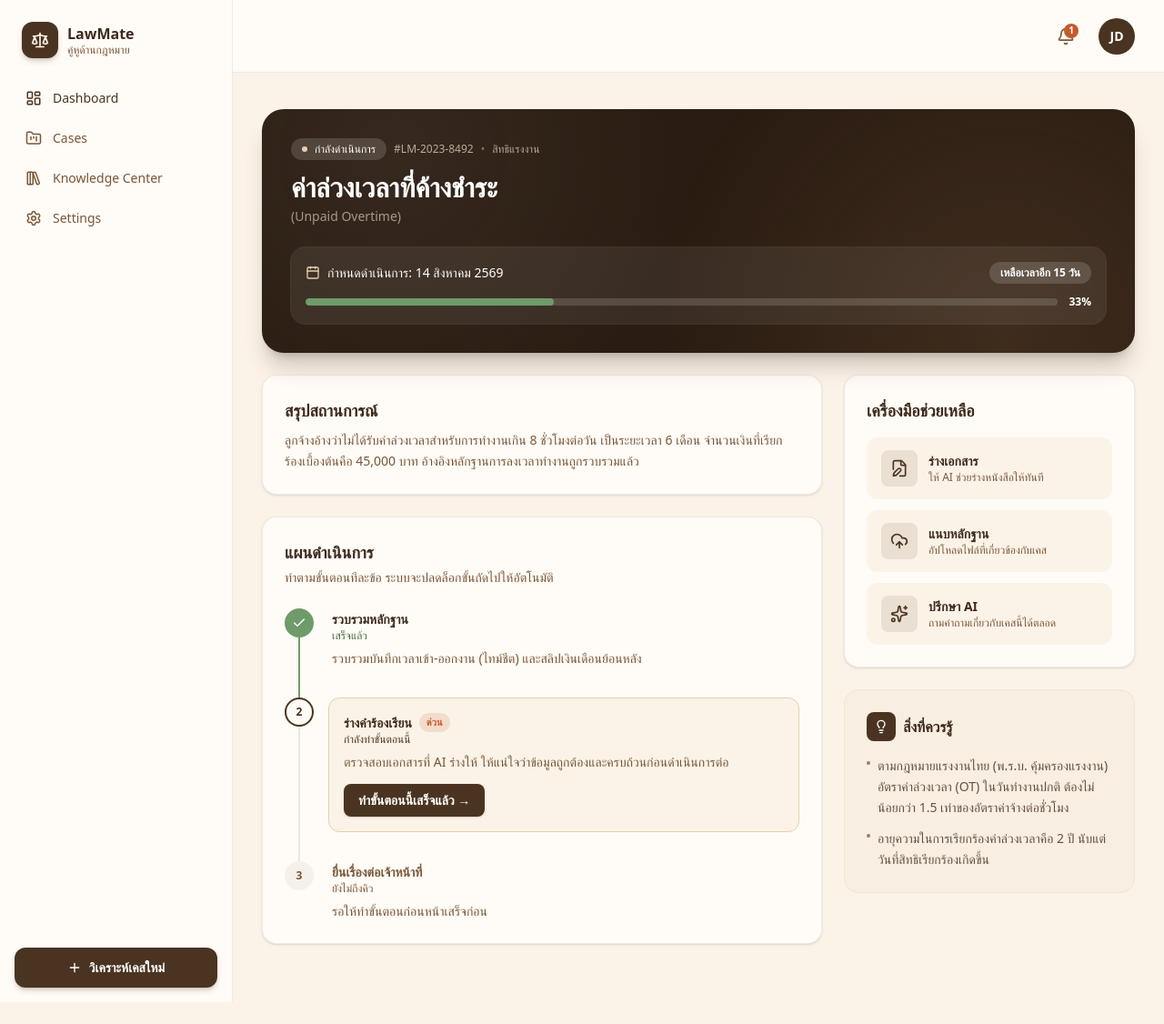
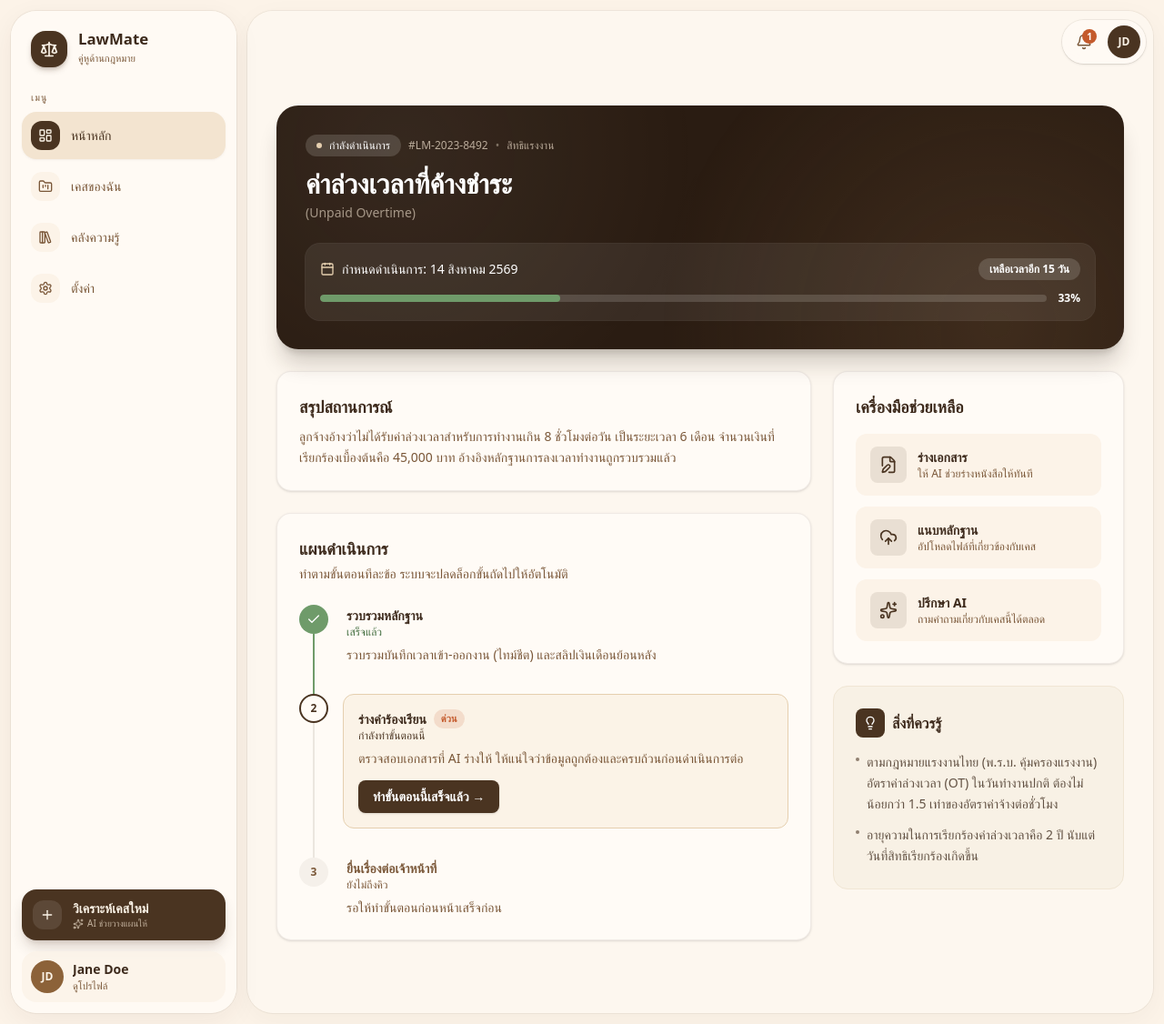
Before and after one commit to PEPSEALSEA/LawMate, a React (Vite) app in the folder web/: page /app in a window 1280 px wide. Shown: the whole page at 91% size. Before the commit the page ends 1102 px from the top, so only its background shows below. Built offline with nearby package versions, Linux system fonts and the light colour scheme.

Commit message:
Modernize desktop nav with a floating shell layout
Replace the flush bordered sidebar and heavy topbar with an inset
floating panel, Thai labels, icon pills, a richer new-case CTA, and a
compact action chip so the PC chrome feels current and inviting.

```diff
--- a/web/src/layouts/AppShell.tsx
+++ b/web/src/layouts/AppShell.tsx
@@ -8,11 +8,12 @@ export function AppShell() {
   const location = useLocation()
 
   return (
-    <div className="flex min-h-svh bg-surface">
+    <div className="min-h-svh bg-surface lg:p-3">
+      <div className="flex min-h-svh lg:min-h-[calc(100svh-1.5rem)] lg:gap-3">
         <Sidebar />
-      <div className="flex min-w-0 flex-1 flex-col">
+        <div className="flex min-w-0 flex-1 flex-col overflow-hidden lg:rounded-[1.75rem] lg:bg-panel/55 lg:shadow-[0_8px_30px_rgba(61,42,28,0.04)] lg:ring-1 lg:ring-ink/6">
           <Topbar />
-        <main className="flex-1 pb-20 lg:pb-0">
+          <main className="flex-1 overflow-y-auto pb-20 lg:pb-4">
             <AnimatePresence mode="wait">
               <motion.div
                 key={location.pathname}
@@ -26,6 +27,7 @@ export function AppShell() {
             </AnimatePresence>
           </main>
         </div>
+      </div>
       <BottomNav />
     </div>
   )
--- a/web/src/layouts/Sidebar.tsx
+++ b/web/src/layouts/Sidebar.tsx
@@ -1,41 +1,64 @@
 import { motion } from 'framer-motion'
-import { Plus, Scale } from 'lucide-react'
-import { NavLink } from 'react-router'
+import { Plus, Scale, Sparkles } from 'lucide-react'
+import { Link, NavLink } from 'react-router'
 import { sidebarNavItems } from '@/layouts/navItems'
 import { cn } from '@/lib/cn'
 import { routes } from '@/lib/routes'
+import { useProfile } from '@/state/ProfileContext'
+
+function initials(name: string) {
+  return name
+    .split(' ')
+    .map((part) => part[0])
+    .join('')
+    .slice(0, 2)
+    .toUpperCase()
+}
 
 export function Sidebar() {
+  const { profile } = useProfile()
+
   return (
-    <aside className="hidden w-64 shrink-0 flex-col border-r border-ink/8 bg-panel lg:flex">
-      <div className="flex items-center gap-2.5 px-6 py-6">
-        <span className="flex size-10 items-center justify-center rounded-xl bg-brand-700 text-brand-50 shadow-md shadow-brand-700/20">
+    <aside className="hidden w-[15.5rem] shrink-0 flex-col rounded-[1.75rem] bg-panel/90 p-3 shadow-[0_8px_30px_rgba(61,42,28,0.06)] ring-1 ring-ink/6 backdrop-blur-md lg:flex">
+      <Link to={routes.app} className="mb-4 flex items-center gap-3 rounded-2xl px-2.5 py-2.5 transition-colors hover:bg-brand-50/80">
+        <span className="flex size-10 items-center justify-center rounded-2xl bg-brand-700 text-brand-50 shadow-md shadow-brand-700/25">
           <Scale className="size-5" aria-hidden />
         </span>
-        <div>
-          <p className="font-display text-base font-bold leading-tight text-ink">LawMate</p>
-          <p className="text-xs leading-tight text-muted">คู่หูด้านกฎหมาย</p>
+        <div className="min-w-0">
+          <p className="font-display text-[1.05rem] leading-none font-bold text-ink">LawMate</p>
+          <p className="mt-1 truncate text-[11px] text-muted">คู่หูด้านกฎหมาย</p>
         </div>
+      </Link>
+
+      <div className="mb-2 px-2.5">
+        <p className="text-[10px] font-semibold tracking-[0.14em] text-muted/70 uppercase">เมนู</p>
       </div>
 
-      <nav className="flex-1 space-y-1 px-4">
+      <nav className="flex-1 space-y-1">
         {sidebarNavItems.map((item) => (
           <NavLink key={item.to} to={item.to} end={item.end} className="relative block">
             {({ isActive }) => (
               <span
                 className={cn(
-                  'relative flex items-center gap-3 rounded-xl px-3 py-2.5 text-sm font-medium transition-colors',
-                  isActive ? 'text-brand-700' : 'text-muted hover:text-ink',
+                  'relative flex items-center gap-3 rounded-2xl px-2.5 py-2.5 text-sm font-medium transition-colors',
+                  isActive ? 'text-brand-700' : 'text-muted hover:bg-brand-50/70 hover:text-ink',
                 )}
               >
                 {isActive ? (
                   <motion.span
                     layoutId="sidebar-active-pill"
-                    className="absolute inset-0 -z-10 rounded-xl bg-brand-50"
-                    transition={{ type: 'spring', stiffness: 500, damping: 38 }}
+                    className="absolute inset-0 -z-10 rounded-2xl bg-brand-100 shadow-sm shadow-brand-700/5"
+                    transition={{ type: 'spring', stiffness: 480, damping: 36 }}
                   />
                 ) : null}
-                <item.icon className="size-[18px]" aria-hidden />
+                <span
+                  className={cn(
+                    'flex size-8 items-center justify-center rounded-xl transition-colors',
+                    isActive ? 'bg-brand-700 text-brand-50' : 'bg-surface text-muted',
+                  )}
+                >
+                  <item.icon className="size-4" aria-hidden />
+                </span>
                 {item.label}
               </span>
             )}
@@ -43,16 +66,37 @@ export function Sidebar() {
         ))}
       </nav>
 
-      <div className="p-4">
-        <motion.div whileHover={{ scale: 1.02 }} whileTap={{ scale: 0.98 }}>
+      <div className="mt-3 space-y-3">
+        <motion.div whileHover={{ scale: 1.015 }} whileTap={{ scale: 0.985 }}>
           <NavLink
             to={routes.newCase}
-            className="flex w-full items-center justify-center gap-2 rounded-xl bg-brand-700 px-4 py-3 text-sm font-semibold text-white shadow-md shadow-brand-700/20 transition-colors hover:bg-brand-800"
+            className="group flex w-full items-center gap-3 overflow-hidden rounded-2xl bg-brand-700 px-3 py-3 text-sm font-semibold text-brand-50 shadow-lg shadow-brand-700/20 transition-colors hover:bg-brand-800"
           >
-            <Plus className="size-4" aria-hidden />
-            วิเคราะห์เคสใหม่
+            <span className="flex size-8 items-center justify-center rounded-xl bg-white/10">
+              <Plus className="size-4" aria-hidden />
+            </span>
+            <span className="flex-1 text-left leading-tight">
+              วิเคราะห์เคสใหม่
+              <span className="mt-0.5 flex items-center gap-1 text-[10px] font-medium text-brand-100/70">
+                <Sparkles className="size-3" aria-hidden />
+                AI ช่วยวางแผนให้
+              </span>
+            </span>
           </NavLink>
         </motion.div>
+
+        <Link
+          to={routes.profile}
+          className="flex items-center gap-2.5 rounded-2xl bg-surface/80 px-2.5 py-2.5 transition-colors hover:bg-brand-50"
+        >
+          <span className="flex size-9 items-center justify-center rounded-full bg-brand-600 text-xs font-bold text-brand-50">
+            {initials(profile.name)}
+          </span>
+          <div className="min-w-0 flex-1">
+            <p className="truncate text-sm font-semibold text-ink">{profile.name}</p>
+            <p className="truncate text-[11px] text-muted">ดูโปรไฟล์</p>
+          </div>
+        </Link>
       </div>
     </aside>
   )
--- a/web/src/layouts/Topbar.tsx
+++ b/web/src/layouts/Topbar.tsx
@@ -4,34 +4,45 @@ import { Bell, LogOut, Scale, Settings, User } from 'lucide-react'
 import { Link } from 'react-router'
 import { routes } from '@/lib/routes'
 import { useAlerts } from '@/state/AlertsContext'
+import { useProfile } from '@/state/ProfileContext'
+
+function initials(name: string) {
+  return name
+    .split(' ')
+    .map((part) => part[0])
+    .join('')
+    .slice(0, 2)
+    .toUpperCase()
+}
 
 export function Topbar() {
   const { unreadCount } = useAlerts()
+  const { profile } = useProfile()
   const [menuOpen, setMenuOpen] = useState(false)
 
   return (
-    <header className="flex h-16 items-center justify-between border-b border-ink/8 bg-panel px-4 lg:h-20 lg:justify-end lg:px-8">
+    <header className="flex h-14 items-center justify-between px-4 lg:h-16 lg:justify-end lg:px-2 lg:pt-1">
       <Link to={routes.app} className="flex items-center gap-2 font-display font-bold text-ink lg:hidden">
-        <span className="flex size-8 items-center justify-center rounded-lg bg-brand-700 text-brand-50">
+        <span className="flex size-8 items-center justify-center rounded-xl bg-brand-700 text-brand-50">
           <Scale className="size-4" aria-hidden />
         </span>
         LawMate
       </Link>
 
-      <div className="flex items-center gap-4">
+      <div className="flex items-center gap-2 rounded-full bg-panel/80 p-1.5 shadow-sm ring-1 ring-ink/6 backdrop-blur-md">
         <Link
           to={routes.alerts}
-          className="relative flex size-10 items-center justify-center rounded-full text-muted transition-colors hover:bg-surface hover:text-ink"
+          className="relative flex size-9 items-center justify-center rounded-full text-muted transition-colors hover:bg-brand-50 hover:text-ink"
           aria-label="การแจ้งเตือน"
         >
-          <Bell className="size-5" aria-hidden />
+          <Bell className="size-[18px]" aria-hidden />
           <AnimatePresence>
             {unreadCount > 0 ? (
               <motion.span
                 initial={{ scale: 0 }}
                 animate={{ scale: 1 }}
                 exit={{ scale: 0 }}
-                className="absolute top-1.5 right-1.5 flex size-4 items-center justify-center rounded-full bg-urgent text-[10px] font-bold text-white"
+                className="absolute top-1 right-1 flex size-4 items-center justify-center rounded-full bg-urgent text-[10px] font-bold text-white"
               >
                 {unreadCount}
               </motion.span>
@@ -43,11 +54,12 @@ export function Topbar() {
           <motion.button
             type="button"
             onClick={() => setMenuOpen((v) => !v)}
-            whileHover={{ scale: 1.05 }}
-            whileTap={{ scale: 0.95 }}
-            className="flex size-10 items-center justify-center rounded-full bg-brand-700 text-sm font-semibold text-white"
+            whileHover={{ scale: 1.04 }}
+            whileTap={{ scale: 0.96 }}
+            className="flex size-9 items-center justify-center rounded-full bg-brand-700 text-xs font-semibold text-brand-50"
+            aria-label="เมนูผู้ใช้"
           >
-            JD
+            {initials(profile.name)}
           </motion.button>
 
           <AnimatePresence>
@@ -59,8 +71,12 @@ export function Topbar() {
                   animate={{ opacity: 1, y: 0, scale: 1 }}
                   exit={{ opacity: 0, y: -6, scale: 0.97 }}
                   transition={{ duration: 0.15 }}
-                  className="absolute right-0 z-20 mt-2 w-48 overflow-hidden rounded-xl border border-ink/8 bg-panel py-1.5 shadow-xl shadow-brand-900/10"
+                  className="absolute right-0 z-20 mt-2 w-52 overflow-hidden rounded-2xl border border-ink/8 bg-panel py-1.5 shadow-xl shadow-brand-900/10"
                 >
+                  <div className="border-b border-ink/8 px-4 py-3">
+                    <p className="truncate text-sm font-semibold text-ink">{profile.name}</p>
+                    <p className="truncate text-xs text-muted">{profile.email}</p>
+                  </div>
                   <Link
                     to={routes.profile}
                     onClick={() => setMenuOpen(false)}
--- a/web/src/layouts/navItems.ts
+++ b/web/src/layouts/navItems.ts
@@ -2,15 +2,15 @@ import { Bell, FolderKanban, LayoutDashboard, LibraryBig, Settings, User } from
 import { routes } from '@/lib/routes'
 
 export const sidebarNavItems = [
-  { to: routes.app, label: 'Dashboard', icon: LayoutDashboard, end: true },
-  { to: routes.cases, label: 'Cases', icon: FolderKanban },
-  { to: routes.knowledge, label: 'Knowledge Center', icon: LibraryBig },
-  { to: routes.settings, label: 'Settings', icon: Settings },
+  { to: routes.app, label: 'หน้าหลัก', icon: LayoutDashboard, end: true },
+  { to: routes.cases, label: 'เคสของฉัน', icon: FolderKanban },
+  { to: routes.knowledge, label: 'คลังความรู้', icon: LibraryBig },
+  { to: routes.settings, label: 'ตั้งค่า', icon: Settings },
 ]
 
 export const bottomNavItems = [
-  { to: routes.app, label: 'Home', icon: LayoutDashboard, end: true },
-  { to: routes.cases, label: 'Cases', icon: FolderKanban },
-  { to: routes.alerts, label: 'Alerts', icon: Bell },
-  { to: routes.profile, label: 'Profile', icon: User },
+  { to: routes.app, label: 'หน้าหลัก', icon: LayoutDashboard, end: true },
+  { to: routes.cases, label: 'เคส', icon: FolderKanban },
+  { to: routes.alerts, label: 'แจ้งเตือน', icon: Bell },
+  { to: routes.profile, label: 'โปรไฟล์', icon: User },
 ]
```
Also changed, not shown: web/src/layouts/BottomNav.tsx (+4 -4 lines). Lines whose indentation alone changed are shown as unchanged.
